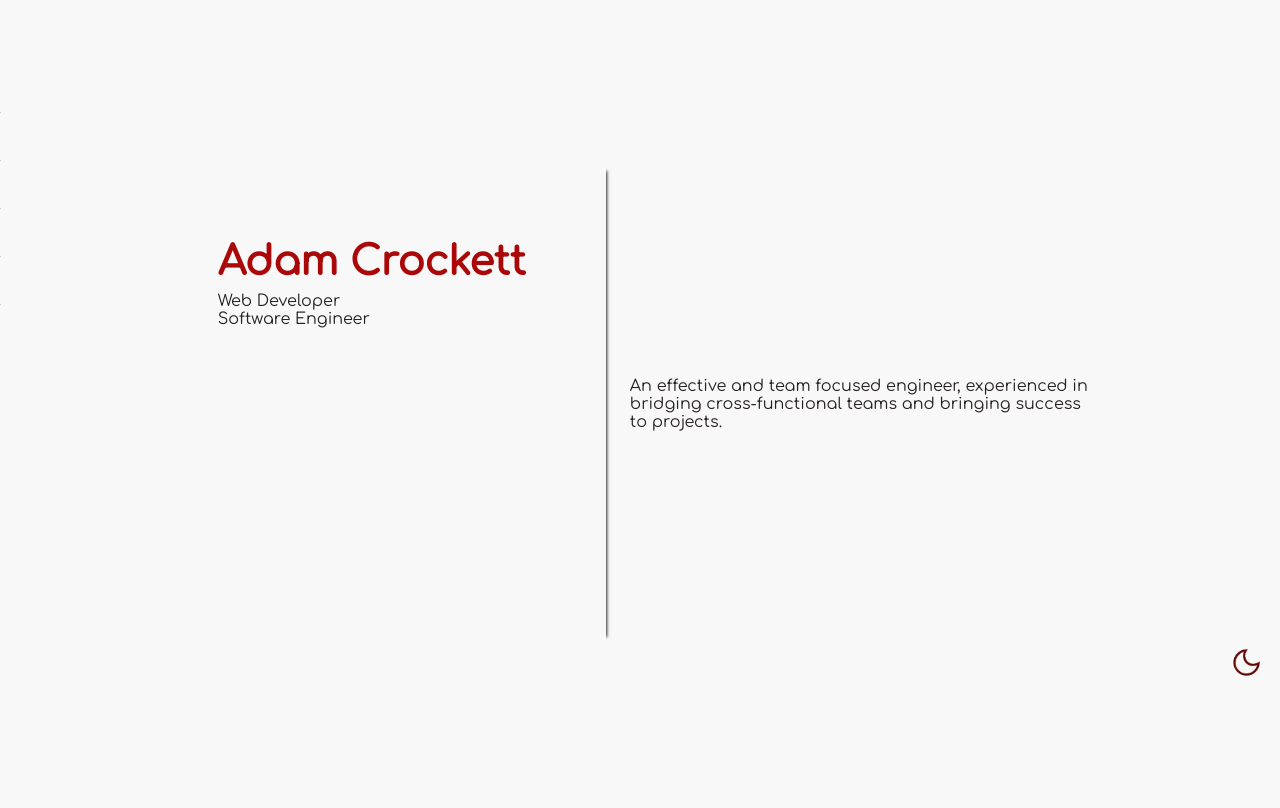
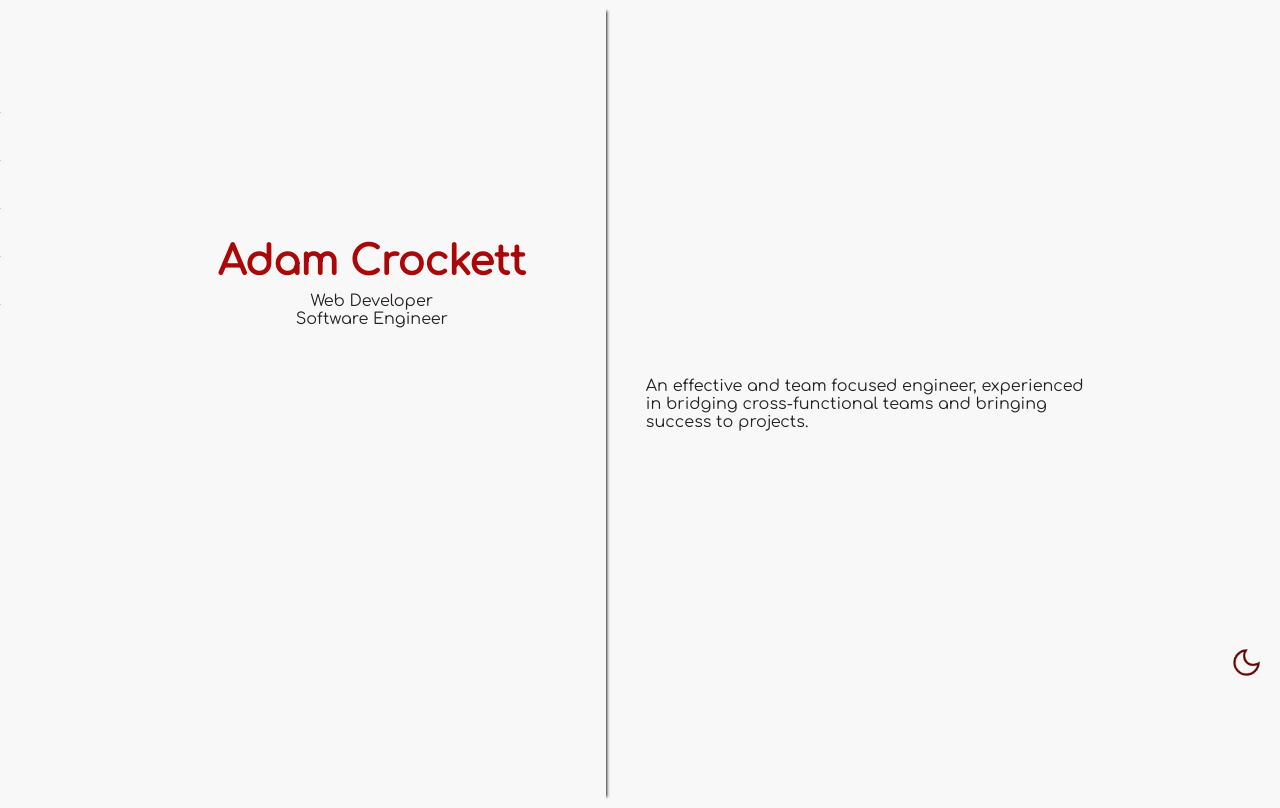
Before and after one commit to Adam-Crockett/portfolio, a Next.js app: page / in a window 1280 px wide. Built offline with nearby package versions, Linux system fonts and the light colour scheme.

Commit message:
changed visual line height on home page

```diff
--- a/app/page.module.scss
+++ b/app/page.module.scss
@@ -11,12 +11,18 @@
 }
 
 .nameContainer {
+  display: flex;
+  align-items: center;
+  justify-content: center;
+  flex-direction: column;
+  flex-wrap: wrap;
   padding: 5rem 5rem 20rem 0rem;
   box-shadow: none;
   box-shadow: 12px 0px 3px -11px var(--glow-color);
   animation-delay: 1.5s;
   overflow: hidden;
   min-width: 10rem;
+  height: 100%;
   color: var(--text-color);
   transition: color 0.3s ease, background-color 0.5s ease;
   h1 {
@@ -33,7 +39,7 @@
   flex-direction: column;
   justify-content: center;
   align-items: center;
-  padding: 0rem 0rem 0rem 1rem;
+  padding: 0rem 0rem 0rem 2rem;
   margin-left: 0.5rem;
   max-width: 30rem;
   background-color: var(--background-color);
@@ -42,20 +48,20 @@
 }
 
 .containerDelay {
-  animation-delay: 0.75s;
+  animation-delay: 0.5s;
 }
 
 .first {
-  animation-delay: 1.75s;
+  animation-delay: 1s;
 }
 .second {
-  animation-delay: 2s;
+  animation-delay: 1.25s;
 }
 .third {
-  animation-delay: 2.25s;
+  animation-delay: 1.5s;
 }
 .forth {
-  animation-delay: 2.5s;
+  animation-delay: 1.75s;
 }
 
 @keyframes fadeIn {
@@ -94,6 +100,7 @@
     padding: 0;
     margin: 0;
     box-shadow: none;
+    height: auto;
     width: 100%;
     box-shadow: 0px 12px 12px -15px var(--glow-color);
     padding-bottom: 2rem;
```
